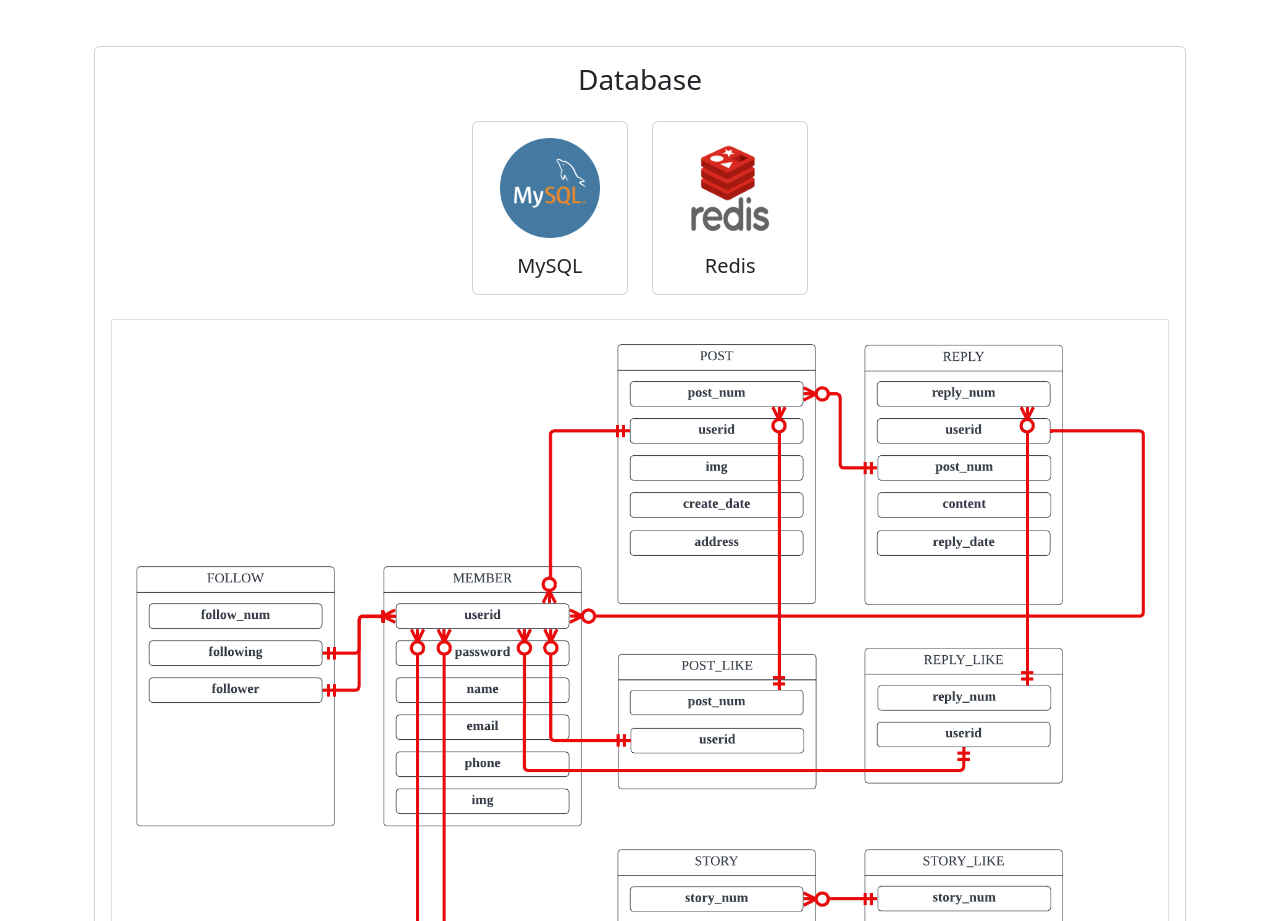
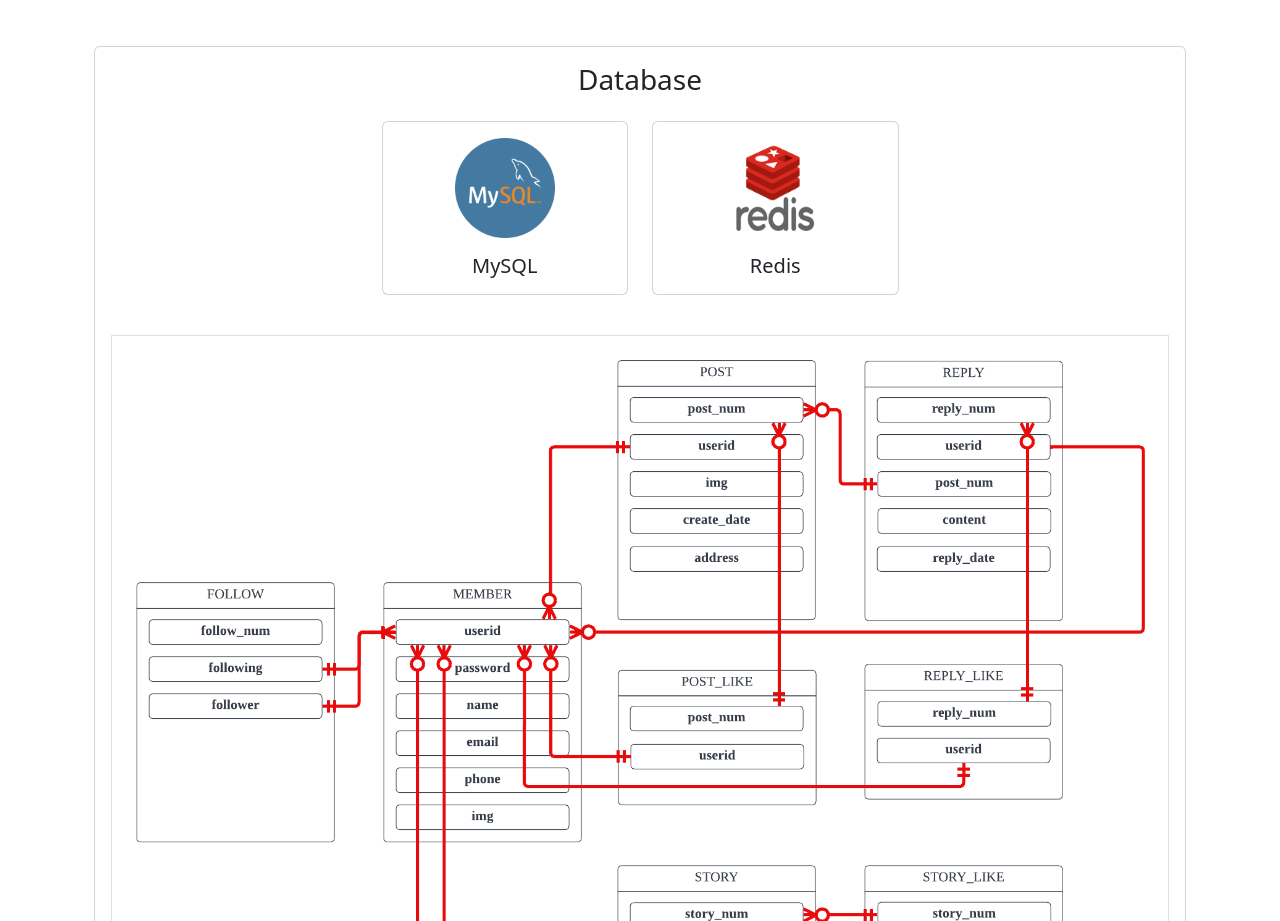
Before and after one commit to jinkyumpark/jinkyumpark, a React (Create React App) app: page /portfolio/simply-journal in a window 1280 px wide. Shown: the part 1380-2301 px from the top of the page. Built offline with nearby package versions, Linux system fonts and the light colour scheme.

Commit message:
fix col error in tech detail

```diff
--- a/src/route/PortfolioDetail.js
+++ b/src/route/PortfolioDetail.js
@@ -209,7 +209,7 @@ const DatabaseCard = ({ portfolio }) => {
                         )
                         .map((db) => {
                             return (
-                                <div className='col-xs-12 col-2'>
+                                <div className='col-6 col-lg-3 mb-3'>
                                     <TechIcon technology={db} />
                                 </div>
                             );
```
